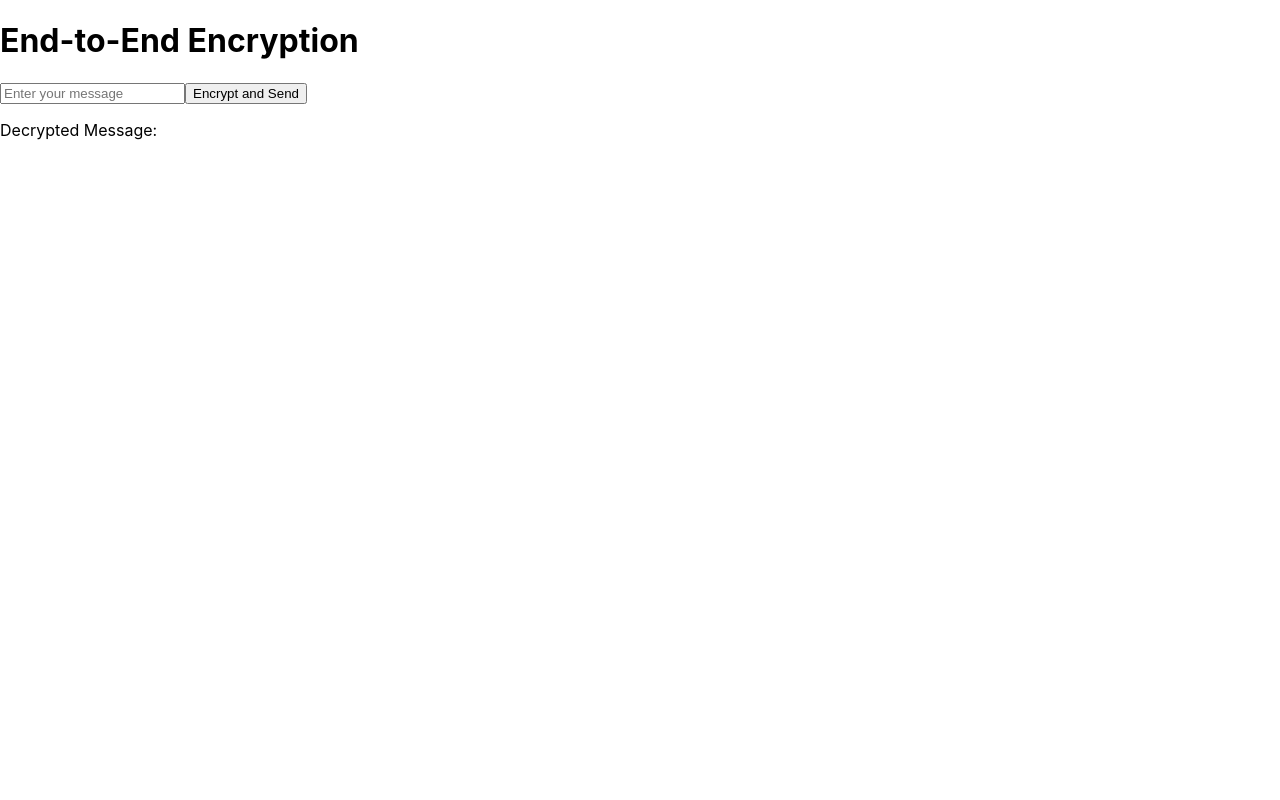
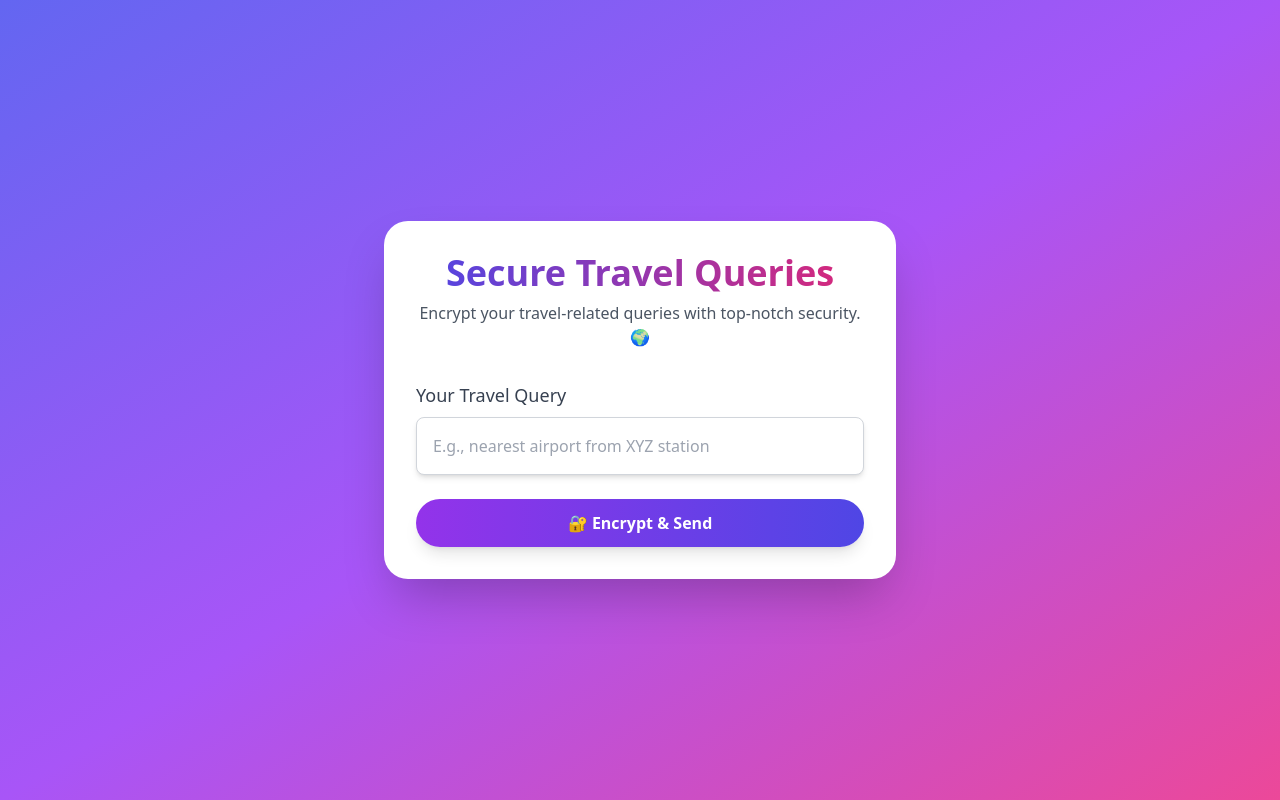
Before and after one commit to S-shubhh/Search_Engine_Optimize, a React (Create React App) app in the folder client/: page / in a window 1280 px wide. Built offline with nearby package versions, Linux system fonts and the light colour scheme.

Commit message:
updted the front-end  scene

```diff
--- a/client/package.json
+++ b/client/package.json
@@ -32,5 +32,10 @@
       "last 1 firefox version",
       "last 1 safari version"
     ]
+  },
+  "devDependencies": {
+    "autoprefixer": "^10.4.20",
+    "postcss": "^8.4.49",
+    "tailwindcss": "^3.4.16"
   }
 }
--- a/client/src/App.js
+++ b/client/src/App.js
@@ -1,28 +1,30 @@
 import React, { useState } from "react";
+import './index.css';
+
 
 const App = () => {
+  const [query, setQuery] = useState(""); // State to hold the user input
   const [decryptedMessage, setDecryptedMessage] = useState("");
-  const [userMessage, setUserMessage] = useState("");
 
   const encryptData = async (data) => {
+    try {
       // Fetch the public key
-    const publicKeyResponse = await fetch("/public_key.pem");
-    const publicKeyPem = await publicKeyResponse.text();
+      const publicKeyResponse = await fetch("http://localhost:5000/public_key.pem");
+      const publicKey = await publicKeyResponse.text();
+      console.log("Fetched Public Key:", publicKey);
 
-    // Convert PEM format to ArrayBuffer
-    const publicKeyBase64 = publicKeyPem
-      .replace("-----BEGIN PUBLIC KEY-----", "")
-      .replace("-----END PUBLIC KEY-----", "")
+      const pemHeader = "-----BEGIN PUBLIC KEY-----";
+    const pemFooter = "-----END PUBLIC KEY-----";
+    const publicKeyBase64 = publicKey
+      .replace(pemHeader, "")
+      .replace(pemFooter, "")
       .replace(/\n/g, "");
-    const publicKeyArrayBuffer = Uint8Array.from(
-      atob(publicKeyBase64),
-      (c) => c.charCodeAt(0)
-    );
+    const publicKeyBinary = Uint8Array.from(atob(publicKeyBase64), c => c.charCodeAt(0));
 
-    // Import the public key
-    const cryptoKey = await crypto.subtle.importKey(
+    // Import the public key for encryption
+    const cryptoKey = await window.crypto.subtle.importKey(
       "spki",
-      publicKeyArrayBuffer.buffer,
+      publicKeyBinary,
       {
         name: "RSA-OAEP",
         hash: { name: "SHA-256" },
@@ -31,23 +33,29 @@ const App = () => {
       ["encrypt"]
     );
 
-    // Encrypt the data
-    const encryptedBuffer = await crypto.subtle.encrypt(
-      { name: "RSA-OAEP" },
+      // Encrypt the data using the public key
+      const buffer = new TextEncoder().encode(data);
+    const encryptedBuffer = await window.crypto.subtle.encrypt(
+      {
+        name: "RSA-OAEP",
+        hash: { name: "SHA-256" },
+      },
       cryptoKey,
-      new TextEncoder().encode(data)
+      buffer
     );
 
+
       return btoa(String.fromCharCode(...new Uint8Array(encryptedBuffer)));
+    } catch (error) {
+      console.error("Failed to encrypt the query:", error); // Log error
+      throw new Error("Encryption failed");
+    }
   };
 
   const handleEncryptAndSend = async () => {
-    if (!userMessage) {
-      alert("Please enter a message!");
-      return;
-    }
-
-    const encryptedData = await encryptData(userMessage);
+    try {
+      console.log("Query to encrypt:", query);
+      const encryptedData = await encryptData(query);
 
       console.log("Encrypted Data:", encryptedData);
 
@@ -60,21 +68,59 @@ const App = () => {
 
       const result = await response.json();
       setDecryptedMessage(result.data);
+    } catch (error) {
+      console.error("Error during encryption and send:", error);
+    }
   };
 
   return (
-    <div>
-      <h1>End-to-End Encryption</h1>
+    <div className="min-h-screen bg-gradient-to-br from-indigo-500 via-purple-500 to-pink-500 flex items-center justify-center px-4">
+      <div className="w-full max-w-lg bg-white rounded-3xl shadow-2xl p-8">
+        <h1 className="text-4xl font-extrabold text-center text-transparent bg-clip-text bg-gradient-to-r from-indigo-600 to-pink-600 animate-slide-in">
+          Secure Travel Queries
+        </h1>
+        <p className="text-center text-gray-600 mt-2">
+          Encrypt your travel-related queries with top-notch security. 🌍
+        </p>
+
+        <div className="mt-8">
+          <label
+            htmlFor="query"
+            className="block text-lg font-medium text-gray-700 mb-2"
+          >
+            Your Travel Query
+          </label>
           <input
+            id="query"
             type="text"
-        placeholder="Enter your message"
-        value={userMessage}
-        onChange={(e) => setUserMessage(e.target.value)}
+            placeholder="E.g., nearest airport from XYZ station"
+            value={query}
+            onChange={(e) => setQuery(e.target.value)}
+            className="w-full p-4 border border-gray-300 rounded-lg focus:outline-none focus:ring-4 focus:ring-pink-400 transition-shadow shadow-md"
           />
-      <button onClick={handleEncryptAndSend}>Encrypt and Send</button>
-      <p>Decrypted Message: {decryptedMessage}</p>
+        </div>
+
+        <div className="mt-6 text-center">
+          <button
+            onClick={handleEncryptAndSend}
+            className="w-full py-3 bg-gradient-to-r from-purple-600 to-indigo-600 text-white font-semibold rounded-full shadow-lg hover:shadow-xl focus:ring-4 focus:ring-indigo-400 hover:scale-105 transition-transform duration-300"
+          >
+            🔐 Encrypt & Send
+          </button>
+        </div>
+
+        {decryptedMessage && (
+          <div
+            className="mt-8 p-6 bg-gradient-to-br from-purple-600 to-indigo-400 text-white rounded-xl shadow-md border border-indigo-500 animate-fade-in"
+          >
+            <h3 className="text-lg font-semibold">Decrypted Message:</h3>
+            <p className="mt-2 break-words">{decryptedMessage}</p>
+          </div>
+        )}
+      </div>
     </div>
   );
+
 };
 
 export default App;
--- a/client/src/index.css
+++ b/client/src/index.css
@@ -1,13 +1,10 @@
-body {
-  margin: 0;
-  font-family: -apple-system, BlinkMacSystemFont, 'Segoe UI', 'Roboto', 'Oxygen',
-    'Ubuntu', 'Cantarell', 'Fira Sans', 'Droid Sans', 'Helvetica Neue',
-    sans-serif;
-  -webkit-font-smoothing: antialiased;
-  -moz-osx-font-smoothing: grayscale;
+@tailwind base;
+@tailwind components;
+@tailwind utilities;
+
+
+@layer utilities {
+  .glow-effect {
+    box-shadow: 0 0 10px rgba(128, 90, 213, 0.6);
+  }
 }
-
-code {
-  font-family: source-code-pro, Menlo, Monaco, Consolas, 'Courier New',
-    monospace;
-}
--- /dev/null
+++ b/client/tailwind.config.js
@@ -0,0 +1,22 @@
+module.exports = {
+  content: ["./src/**/*.{js,jsx,ts,tsx}"],
+  theme: {
+    extend: {
+      animation: {
+        "slide-in": "slideIn 0.5s ease-out",
+        "fade-in": "fadeIn 0.8s ease-in",
+      },
+      keyframes: {
+        slideIn: {
+          "0%": { transform: "translateY(-50px)", opacity: "0" },
+          "100%": { transform: "translateY(0)", opacity: "1" },
+        },
+        fadeIn: {
+          "0%": { opacity: "0" },
+          "100%": { opacity: "1" },
+        },
+      },
+    },
+  },
+  plugins: [],
+};
```
Also changed, not shown: 2 other files (tests, documents, lock files or other folders). Lines whose indentation alone changed are shown as unchanged.
